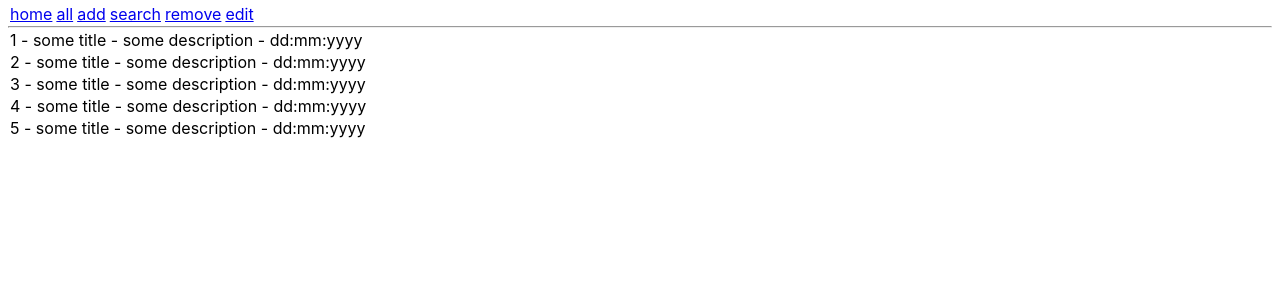
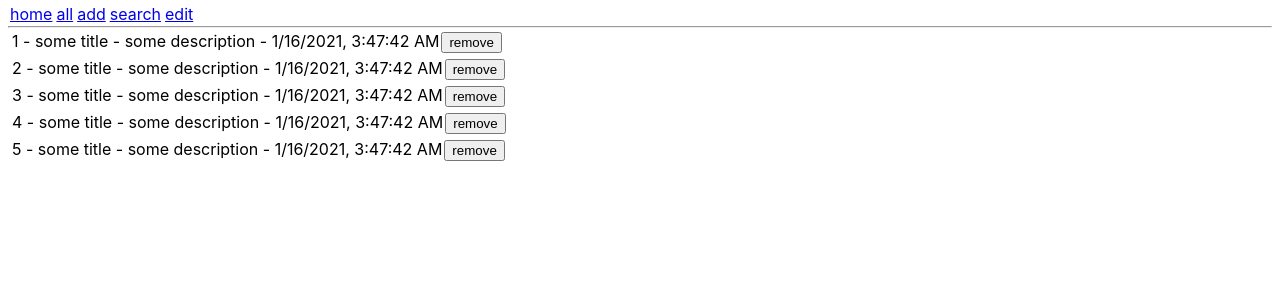
Before and after one commit to noname321rosty/AnnouncementWebsiteReact, a React (Create React App) app: page /all in a window 1280 px wide. Shown: the top 300 px of the page. Built offline with nearby package versions, Linux system fonts and the light colour scheme.

Commit message:
add remover

```diff
--- a/src/App.js
+++ b/src/App.js
@@ -3,10 +3,9 @@ import './App.css';
 import {BrowserRouter as Router, Switch, Route, Link} from 'react-router-dom';
 import Home from "./components/home/Home";
 import Announcements from "./components/announcements/Announcements";
-import AddAnnouncements from "./components/addAnnouncements/AddAnnouncements";
-import SearchAnnouncements from "./components/searchAnnouncements/SearchAnnouncements";
-import DeleteAnnouncement from "./components/deleteAnnouncement/DeleteAnnouncement";
-import EditAnnouncement from "./components/editAnnouncement/EditAnnouncement";
+import Add from "./components/add/Add";
+import Search from "./components/search/Search";
+import Edit from "./components/edit/Edit";
 
 function App() {
   return (
@@ -17,7 +16,6 @@ function App() {
                 <Link to={'/all'}>all</Link>
                 <Link to={'/add'}>add</Link>
                 <Link to={'/search'}>search</Link>
-                <Link to={'/remove'}>remove</Link>
                 <Link to={'/edit'}>edit</Link>
             </div>
 
@@ -30,16 +28,13 @@ function App() {
                     <Announcements/>
                 </Route>
                 <Route path={'/add'}>
-                    <AddAnnouncements/>
+                    <Add/>
                 </Route>
                 <Route path={'/search'}>
-                    <SearchAnnouncements/>
-                </Route>
-                <Route path={'/remove'}>
-                    <DeleteAnnouncement/>
+                    <Search/>
                 </Route>
                 <Route path={'/edit'}>
-                    <EditAnnouncement/>
+                    <Edit/>
                 </Route>
             </Switch>
         </Router>
--- a/src/components/addAnnouncements/AddAnnouncements.js
+++ b/src/components/add/Add.js
@@ -2,7 +2,7 @@ import React, {Component} from 'react';
 import {reports} from "../../database/database";
 
 
-class AddAnnouncements extends Component {
+class Add extends Component {
 
     constructor(props) {
         super(props);
@@ -50,7 +50,7 @@ class AddAnnouncements extends Component {
     }
 }
 
-export default AddAnnouncements;
+export default Add;
 
 
 
--- a/src/components/announcement/Announcement.js
+++ b/src/components/announcement/Announcement.js
@@ -3,9 +3,15 @@ import React, {Component} from 'react';
 class Announcement extends Component {
     render() {
         let {id, title, description, date} = this.props.report;
+        let props = this.props;
         return (
             <div>
-                {id} - {title} - {description} - {date}
+                {
+                   <div key={id}> {id} - {title} - {description} - {date}
+                       <button onClick={props.delete}>remove</button>
+                   </div>
+
+                }
             </div>
         );
     }
--- a/src/components/announcements/Announcements.js
+++ b/src/components/announcements/Announcements.js
@@ -5,14 +5,22 @@ import Announcement from "../announcement/Announcement";
 export default  class Announcements extends Component {
 
     state = {
-        reports
+        reports: [...reports]
     }
+
+    deleteReport(id) {
+        this.setState({
+
+            reports: this.state.reports.filter(report => report.id !== id)
+        })
+    }
+
 
     render() {
         return (
             <div>
                 {
-                    this.state.reports.map(report => (<Announcement report={report} key={report.id}/>))
+                    this.state.reports.map(report => (<Announcement delete={this.deleteReport.bind(this, report.id)} report={report} key={report.id}/>))
                 }
             </div>
         );
--- a/src/components/deleteAnnouncement/DeleteAnnouncement.js
+++ /dev/null
@@ -1,13 +0,0 @@
-import React, {Component} from 'react';
-
-class DeleteAnnouncement extends Component {
-    render() {
-        return (
-            <div>
-                <p>delete</p>
-            </div>
-        );
-    }
-}
-
-export default DeleteAnnouncement;
--- a/src/components/searchAnnouncements/SearchAnnouncements.js
+++ b/src/components/edit/Edit.js
@@ -1,13 +1,13 @@
 import React, {Component} from 'react';
 
-class SearchAnnouncements extends Component {
+class Edit extends Component {
     render() {
         return (
             <div>
-                <p>search</p>
+                <p>edit</p>
             </div>
         );
     }
 }
 
-export default SearchAnnouncements;
+export default Edit;
--- a/src/components/editAnnouncement/EditAnnouncement.js
+++ b/src/components/search/Search.js
@@ -1,13 +1,13 @@
 import React, {Component} from 'react';
 
-class EditAnnouncement extends Component {
+class Search extends Component {
     render() {
         return (
             <div>
-                <p>edit</p>
+                <p>search</p>
             </div>
         );
     }
 }
 
-export default EditAnnouncement;
+export default Search;
--- a/src/database/database.js
+++ b/src/database/database.js
@@ -1,11 +1,8 @@
 export let reports = [
-    {id: 1, title: 'some title',description: 'some description', date: 'dd:mm:yyyy'},
-    {id: 2, title: 'some title',description: 'some description', date: 'dd:mm:yyyy'},
-    {id: 3, title: 'some title',description: 'some description', date: 'dd:mm:yyyy'},
-    {id: 4, title: 'some title',description: 'some description', date: 'dd:mm:yyyy'},
-    {id: 5, title: 'some title',description: 'some description', date: 'dd:mm:yyyy'}
-
-
-
+    {id: 1, title: 'some title',description: 'some description', date: new Date().toLocaleString()},
+    {id: 2, title: 'some title',description: 'some description', date: new Date().toLocaleString()},
+    {id: 3, title: 'some title',description: 'some description', date: new Date().toLocaleString()},
+    {id: 4, title: 'some title',description: 'some description', date: new Date().toLocaleString()},
+    {id: 5, title: 'some title',description: 'some description', date: new Date().toLocaleString()}
 
 ];
```
Also changed, not shown: 1 other file (tests, documents, lock files or other folders).
